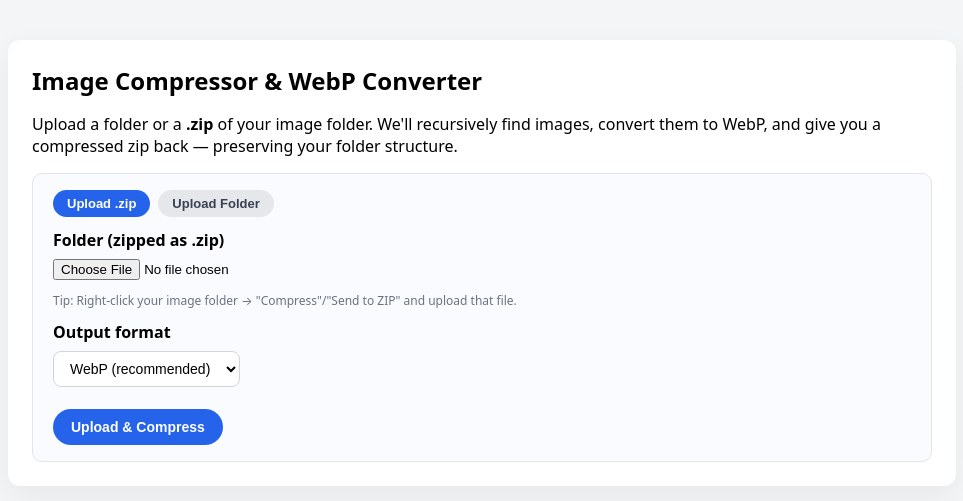
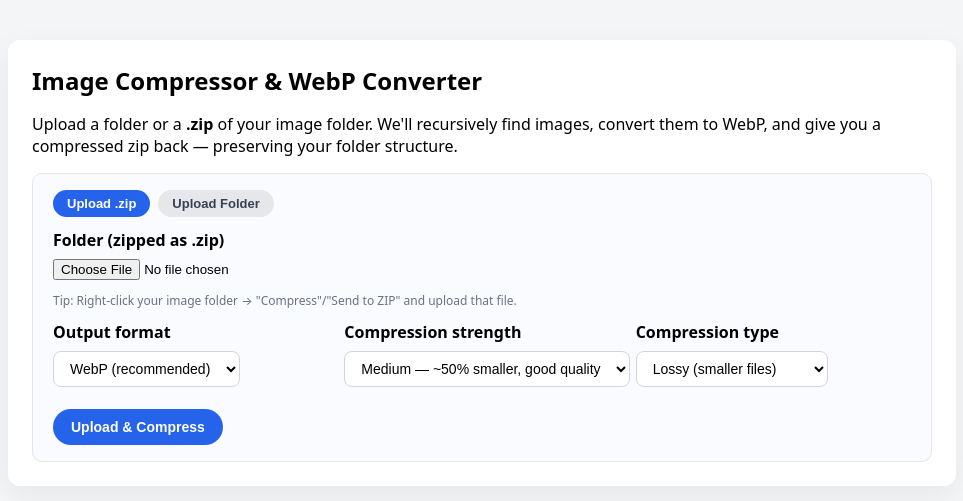
Before and after one commit to Nishwin/image-compressor-web, a Flask app: page / in a window 1280 px wide. Shown: the top 501 px of the page, without its empty margins (158-1121 px from the left). Run offline with Flask 3, Linux system fonts and the light colour scheme; some libraries are stand-ins or nearby versions.

Commit message:
Add compression strength, type options & size comparison stats
Co-Authored-By: Claude Opus 4.6 <noreply@anthropic.com>

```diff
--- a/app.py
+++ b/app.py
@@ -52,7 +52,14 @@ def make_progress_callback(job_id):
                 }
     return callback
 
-def worker_process(job_id, input_zip_path, work_dir, output_format="webp"):
+# Quality presets for compression strength
+STRENGTH_PRESETS = {
+    "light":  {"default_quality": 90, "jpg_quality": 85, "png_quality": 95},
+    "medium": {"default_quality": 80, "jpg_quality": 70, "png_quality": 90},
+    "heavy":  {"default_quality": 50, "jpg_quality": 40, "png_quality": 60},
+}
+
+def worker_process(job_id, input_zip_path, work_dir, output_format="webp", strength="medium", compression_type="lossy"):
     """
     Background worker: unzips, runs compression, zips output, updates jobs[job_id]
     """
@@ -72,14 +79,17 @@ def worker_process(job_id, input_zip_path, work_dir, output_format="webp"):
 
         output_folder = os.path.join(work_dir, "output")
 
+        preset = STRENGTH_PRESETS.get(strength, STRENGTH_PRESETS["medium"])
+        use_lossless = compression_type == "lossless"
+
         # Run compression (this returns stats and a full log)
         stats = compress_folder(
             input_folder=input_folder,
             output_folder=output_folder,
-            default_quality=80,
-            jpg_quality=70,
-            png_quality=90,
-            use_lossless_for_pngs=False,
+            default_quality=preset["default_quality"],
+            jpg_quality=preset["jpg_quality"],
+            png_quality=preset["png_quality"],
+            use_lossless_for_pngs=use_lossless,
             dry_run=False,
             output_format=output_format,
             progress_callback=make_progress_callback(job_id),
@@ -99,9 +109,12 @@ def worker_process(job_id, input_zip_path, work_dir, output_format="webp"):
                     arcname = os.path.relpath(file_path, output_folder)
                     zipf.write(file_path, arcname=arcname)
 
+        output_zip_size = os.path.getsize(output_zip_path)
+        stats["output_zip_size"] = output_zip_size
+
         with jobs_lock:
             jobs[job_id]["status"] = "done"
-            jobs[job_id]["log"] += f"Compression finished. Output zip: {output_zip_name}\n"
+            jobs[job_id]["log"] += f"Compression finished. Output zip: {output_zip_name} ({round(output_zip_size/1024/1024, 2)} MB)\n"
             jobs[job_id]["output_zip_path"] = output_zip_path
             jobs[job_id]["stats"] = stats
             jobs[job_id]["finished_at"] = time.time()
@@ -111,7 +124,7 @@ def worker_process(job_id, input_zip_path, work_dir, output_format="webp"):
             jobs[job_id]["status"] = "error"
             jobs[job_id]["log"] += f"Error during processing: {e}\n"
 
-def worker_process_folder(job_id, input_folder, work_dir, output_format="webp"):
+def worker_process_folder(job_id, input_folder, work_dir, output_format="webp", strength="medium", compression_type="lossy"):
     """
     Background worker for folder uploads: files are already in input_folder,
     so skip unzip and go straight to compression.
@@ -123,13 +136,16 @@ def worker_process_folder(job_id, input_folder, work_dir, output_format="webp"):
     try:
         output_folder = os.path.join(work_dir, "output")
 
+        preset = STRENGTH_PRESETS.get(strength, STRENGTH_PRESETS["medium"])
+        use_lossless = compression_type == "lossless"
+
         stats = compress_folder(
             input_folder=input_folder,
             output_folder=output_folder,
-            default_quality=80,
-            jpg_quality=70,
-            png_quality=90,
-            use_lossless_for_pngs=False,
+            default_quality=preset["default_quality"],
+            jpg_quality=preset["jpg_quality"],
+            png_quality=preset["png_quality"],
+            use_lossless_for_pngs=use_lossless,
             dry_run=False,
             output_format=output_format,
             progress_callback=make_progress_callback(job_id),
@@ -148,9 +164,12 @@ def worker_process_folder(job_id, input_folder, work_dir, output_format="webp"):
                     arcname = os.path.relpath(file_path, output_folder)
                     zipf.write(file_path, arcname=arcname)
 
+        output_zip_size = os.path.getsize(output_zip_path)
+        stats["output_zip_size"] = output_zip_size
+
         with jobs_lock:
             jobs[job_id]["status"] = "done"
-            jobs[job_id]["log"] += f"Compression finished. Output zip: {output_zip_name}\n"
+            jobs[job_id]["log"] += f"Compression finished. Output zip: {output_zip_name} ({round(output_zip_size/1024/1024, 2)} MB)\n"
             jobs[job_id]["output_zip_path"] = output_zip_path
             jobs[job_id]["stats"] = stats
             jobs[job_id]["finished_at"] = time.time()
@@ -190,6 +209,8 @@ def upload_async():
     file.save(input_zip_path)
 
     output_format = request.form.get("output_format", "webp").lower().strip()
+    strength = request.form.get("strength", "medium").lower().strip()
+    compression_type = request.form.get("compression_type", "lossy").lower().strip()
 
     with jobs_lock:
         jobs[job_id] = {
@@ -198,7 +219,7 @@ def upload_async():
             "work_dir": work_dir,
             "input_zip": input_zip_path,
             "output_zip_path": None,
-            "log": f"Job created at {time.ctime()}\nJob folder: {work_dir}\nOutput format: {output_format}\n",
+            "log": f"Job created at {time.ctime()}\nJob folder: {work_dir}\nOutput format: {output_format} | Strength: {strength} | Type: {compression_type}\n",
             "stats": None,
             "progress": None,
             "created_at": time.time(),
@@ -206,7 +227,7 @@ def upload_async():
         }
 
     # Start background thread
-    t = threading.Thread(target=worker_process, args=(job_id, input_zip_path, work_dir, output_format), daemon=True)
+    t = threading.Thread(target=worker_process, args=(job_id, input_zip_path, work_dir, output_format, strength, compression_type), daemon=True)
     t.start()
 
     return jsonify({"job_id": job_id}), 202
@@ -250,6 +271,8 @@ def upload_folder_async():
         f.save(dest_path)
 
     output_format = request.form.get("output_format", "webp").lower().strip()
+    strength = request.form.get("strength", "medium").lower().strip()
+    compression_type = request.form.get("compression_type", "lossy").lower().strip()
 
     with jobs_lock:
         jobs[job_id] = {
@@ -258,14 +281,14 @@ def upload_folder_async():
             "work_dir": work_dir,
             "input_zip": None,
             "output_zip_path": None,
-            "log": f"Job created at {time.ctime()}\nJob folder: {work_dir}\nUploaded {len(image_files)} image(s) from folder.\nOutput format: {output_format}\n",
+            "log": f"Job created at {time.ctime()}\nJob folder: {work_dir}\nUploaded {len(image_files)} image(s) from folder.\nOutput format: {output_format} | Strength: {strength} | Type: {compression_type}\n",
             "stats": None,
             "progress": None,
             "created_at": time.time(),
             "finished_at": None,
         }
 
-    t = threading.Thread(target=worker_process_folder, args=(job_id, input_folder, work_dir, output_format), daemon=True)
+    t = threading.Thread(target=worker_process_folder, args=(job_id, input_folder, work_dir, output_format, strength, compression_type), daemon=True)
     t.start()
 
     return jsonify({"job_id": job_id}), 202
@@ -276,13 +299,25 @@ def status(job_id):
         job = jobs.get(job_id)
         if not job:
             return jsonify({"error": "job not found"}), 404
-        return jsonify({
+        resp = {
             "job_id": job_id,
             "status": job["status"],
             "stats_available": bool(job.get("stats")),
             "finished_at": job.get("finished_at"),
             "progress": job.get("progress"),
-        })
+        }
+        if job.get("stats"):
+            s = job["stats"]
+            resp["stats"] = {
+                "total_original_size": s.get("total_original_size", 0),
+                "total_converted_size": s.get("total_converted_size", 0),
+                "size_diff": s.get("size_diff"),
+                "reduction_percent": s.get("reduction_percent"),
+                "total_images_parsed": s.get("total_images_parsed", 0),
+                "converted_count": s.get("converted_count", 0),
+                "output_zip_size": s.get("output_zip_size"),
+            }
+        return jsonify(resp)
 
 @app.route("/log/<job_id>", methods=["GET"])
 def log(job_id):
--- a/templates/index.html
+++ b/templates/index.html
@@ -24,6 +24,10 @@
     .mode-btn.active { background:#2563eb; color:white }
     select { padding:8px 12px; border-radius:8px; border:1px solid #d1d5db; font-size:14px; background:white; cursor:pointer }
     select:focus { outline:none; border-color:#2563eb; box-shadow:0 0 0 2px rgba(37,99,235,0.15) }
+    .stat-box { flex:1; min-width:120px; background:#f0f4ff; border-radius:10px; padding:12px 14px; text-align:center }
+    .stat-box.saved { background:#ecfdf5 }
+    .stat-label { font-size:11px; color:#6b7280; text-transform:uppercase; letter-spacing:0.5px; margin-bottom:4px }
+    .stat-value { font-size:18px; font-weight:700; color:#1e293b }
     .spinner {
       display:inline-block;
       width:20px; height:20px;
@@ -61,13 +65,32 @@
           <div style="font-size:12px;color:#6b7280;margin-top:4px">Pick any folder — we'll recursively find all images inside it.</div>
         </div>
 
-        <div style="margin-top:12px">
+        <div style="display:flex;gap:16px;margin-top:12px;flex-wrap:wrap">
+          <div style="flex:1;min-width:140px">
             <label for="outputFormat">Output format</label>
             <select id="outputFormat">
               <option value="webp" selected>WebP (recommended)</option>
               <option value="jpg">JPEG</option>
               <option value="png">PNG</option>
             </select>
+          </div>
+
+          <div style="flex:1;min-width:140px">
+            <label for="compressionStrength">Compression strength</label>
+            <select id="compressionStrength">
+              <option value="light">Light — ~20% smaller, best quality</option>
+              <option value="medium" selected>Medium — ~50% smaller, good quality</option>
+              <option value="heavy">Heavy — ~70% smaller, lower quality</option>
+            </select>
+          </div>
+
+          <div style="flex:1;min-width:140px">
+            <label for="compressionType">Compression type</label>
+            <select id="compressionType">
+              <option value="lossy" selected>Lossy (smaller files)</option>
+              <option value="lossless">Lossless (exact quality)</option>
+            </select>
+          </div>
         </div>
 
         <br />
@@ -108,6 +131,32 @@
         <div id="downloadArea" style="display:none; margin-top:12px;">
           <a id="downloadLink" class="btn-link" href="#">Download Compressed ZIP</a>
         </div>
+
+        <div id="statsArea" style="display:none; margin-top:16px;">
+          <h3 style="margin-bottom:8px">Compression Results</h3>
+          <div style="display:flex;gap:12px;flex-wrap:wrap">
+            <div class="stat-box">
+              <div class="stat-label">Original Size</div>
+              <div id="statOriginal" class="stat-value">—</div>
+            </div>
+            <div class="stat-box">
+              <div class="stat-label">Compressed Size</div>
+              <div id="statCompressed" class="stat-value">—</div>
+            </div>
+            <div class="stat-box saved">
+              <div class="stat-label">Space Saved</div>
+              <div id="statSaved" class="stat-value">—</div>
+            </div>
+            <div class="stat-box">
+              <div class="stat-label">Images Processed</div>
+              <div id="statCount" class="stat-value">—</div>
+            </div>
+            <div class="stat-box">
+              <div class="stat-label">Output ZIP Size</div>
+              <div id="statZipSize" class="stat-value">—</div>
+            </div>
+          </div>
+        </div>
       </div>
     </div>
   </div>
@@ -133,6 +182,9 @@
 
   let mode = "zip"; // "folder" or "zip"
   const formatSelect = document.getElementById("outputFormat");
+  const strengthSelect = document.getElementById("compressionStrength");
+  const typeSelect = document.getElementById("compressionType");
+  const statsArea = document.getElementById("statsArea");
   let jobId = null;
   let pollInterval = null;
 
@@ -174,6 +226,7 @@
     compressionPercent.textContent = "0%";
     compressionCount.textContent = "0 / 0";
     compressionFile.textContent = "";
+    statsArea.style.display = "none";
     logArea.textContent = "";
     statusLine.textContent = "Uploading...";
     uploadPercent.textContent = "0%";
@@ -215,6 +268,8 @@
     const formData = new FormData();
     formData.append("folder_zip", file, file.name);
     formData.append("output_format", formatSelect.value);
+    formData.append("strength", strengthSelect.value);
+    formData.append("compression_type", typeSelect.value);
     xhr.send(formData);
   }
 
@@ -251,11 +306,38 @@
 
     const formData = new FormData();
     formData.append("output_format", formatSelect.value);
+    formData.append("strength", strengthSelect.value);
+    formData.append("compression_type", typeSelect.value);
     for (let i = 0; i < imageFiles.length; i++) {
       const f = imageFiles[i];
       formData.append("files", f, f.webkitRelativePath || f.name);
     }
     xhr.send(formData);
+  }
+
+  function formatSize(bytes) {
+    if (bytes >= 1024 * 1024 * 1024) return (bytes / (1024*1024*1024)).toFixed(2) + " GB";
+    if (bytes >= 1024 * 1024) return (bytes / (1024*1024)).toFixed(1) + " MB";
+    if (bytes >= 1024) return (bytes / 1024).toFixed(1) + " KB";
+    return bytes + " B";
+  }
+
+  function fetchStats() {
+    fetch("/status/" + jobId).then(r => r.json()).then(data => {
+      if (data && data.stats) {
+        const s = data.stats;
+        document.getElementById("statOriginal").textContent = formatSize(s.total_original_size);
+        document.getElementById("statCompressed").textContent = formatSize(s.total_converted_size);
+        const savedPct = s.reduction_percent != null ? s.reduction_percent.toFixed(1) + "%" : "—";
+        const savedBytes = s.size_diff != null ? formatSize(s.size_diff) : "—";
+        document.getElementById("statSaved").textContent = savedBytes + " (" + savedPct + ")";
+        document.getElementById("statCount").textContent = s.converted_count + " / " + s.total_images_parsed;
+        if (s.output_zip_size != null) {
+          document.getElementById("statZipSize").textContent = formatSize(s.output_zip_size);
+        }
+        statsArea.style.display = "block";
+      }
+    }).catch(err => console.error("stats err", err));
   }
 
   function pollStatusAndLog(){
@@ -287,6 +369,7 @@
               compressionFile.textContent = "Done!";
               downloadArea.style.display = "block";
               downloadLink.href = "/download/" + jobId;
+              fetchStats();
             } else {
               // error
               downloadArea.style.display = "none";
```
Lines whose indentation alone changed are shown as unchanged.
